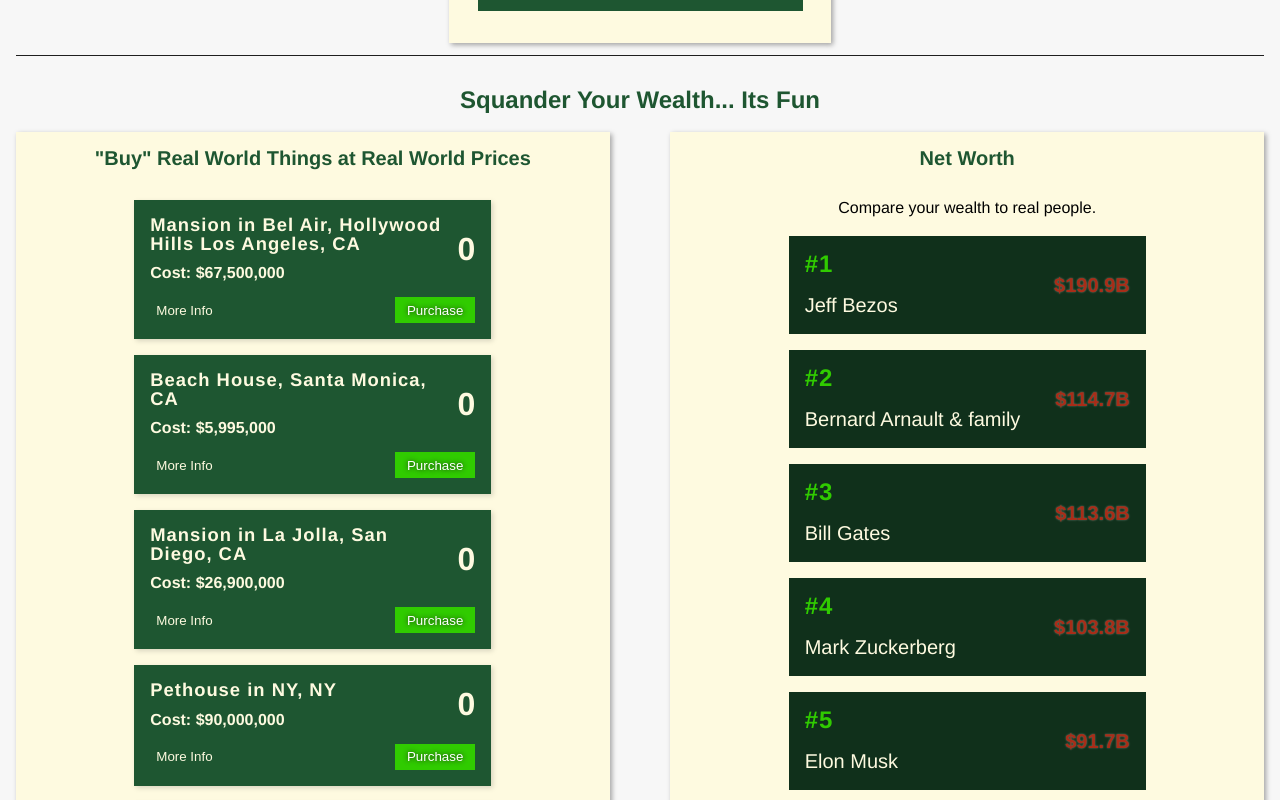
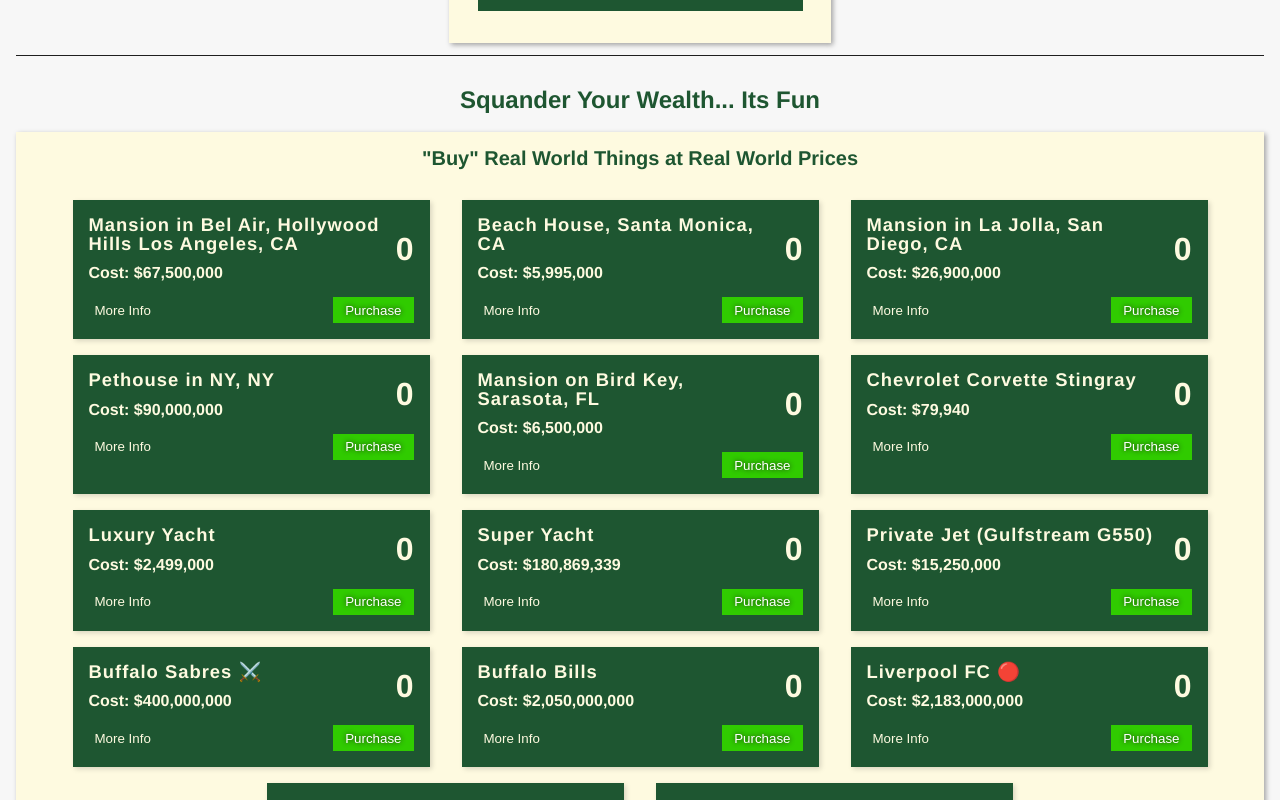
Before and after one commit to dkersten/accumulator-game-vue, a Vue app: page / in a window 1280 px wide. Shown: the part 1000-1800 px from the top of the page. Built offline with nearby package versions, Linux system fonts and the light colour scheme.

Commit message:
changed UI layout for RW purchase and RW people sections

```diff
--- a/src/components/RWPersonCard.vue
+++ b/src/components/RWPersonCard.vue
@@ -1,5 +1,5 @@
 <template>
-    <div>
+    <div class="inner-rwPerson-card-container">
         <div v-for="person in people" :key="person.rank" class="person-card" :class="person.wealtherThan ? 'more' : 'less'">
             <div class="left">
                 <span class="rank">#{{person.rank}}</span>
@@ -187,10 +187,16 @@
 
     @import '../assets/scss/variables.scss';
 
+    .inner-rwPerson-card-container {
+        display: flex;
+        flex-wrap: wrap;
+        justify-content: center;
+    }
+
     .person-card {
       padding: 1rem;
       margin: 0 auto 1rem;
-      max-width: 325px;
+      width: 325px;
       display: flex;
       justify-content: space-between;
       align-items: center;
--- a/src/components/RWPurchaseCard.vue
+++ b/src/components/RWPurchaseCard.vue
@@ -1,5 +1,5 @@
 <template>
-    <div>
+    <div class="inner-rwCard-container">
         <div v-for="property in properties" :key="property.num" :class="property.canBuy ? 'more' : 'less'" class="rw-purchase-card">
             <div class="top">
                 <div class="left">
@@ -322,10 +322,16 @@
     @import '../assets/scss/variables.scss';
     @import '../assets/scss/mixins.scss';
 
+    .inner-rwCard-container {
+      display: flex;
+      flex-wrap: wrap;
+      justify-content: center;
+    }
+
     .rw-purchase-card {
       padding: 1rem;
-      margin: 0 auto 1rem;
-      max-width: 325px;
+      margin: 0 1rem 1rem;
+      width: 325px;
       box-shadow: $box-shadow-sm-subtle;
 
       &.less {
--- a/src/containers/RWPurchases.vue
+++ b/src/containers/RWPurchases.vue
@@ -31,12 +31,6 @@
             @include heading-styling-main;
             font-size: $font-paragraph-lg;
         }
-
-        .rw-purchases-container {
-            display: flex;
-            flex-direction: column;
-            align-items: center;
-        }
     }
 
 </style>
--- a/src/containers/YourWealthContainer.vue
+++ b/src/containers/YourWealthContainer.vue
@@ -43,11 +43,10 @@
     @media only screen and (min-width: 900px) {
         .inner-container {
             display: flex;
-            justify-content: space-between;
-            align-items: flex-start;
+            flex-wrap: wrap;
 
             > * {
-                flex-basis: 45%;
+                flex-basis: 100%;
             }
         }
     }
```
